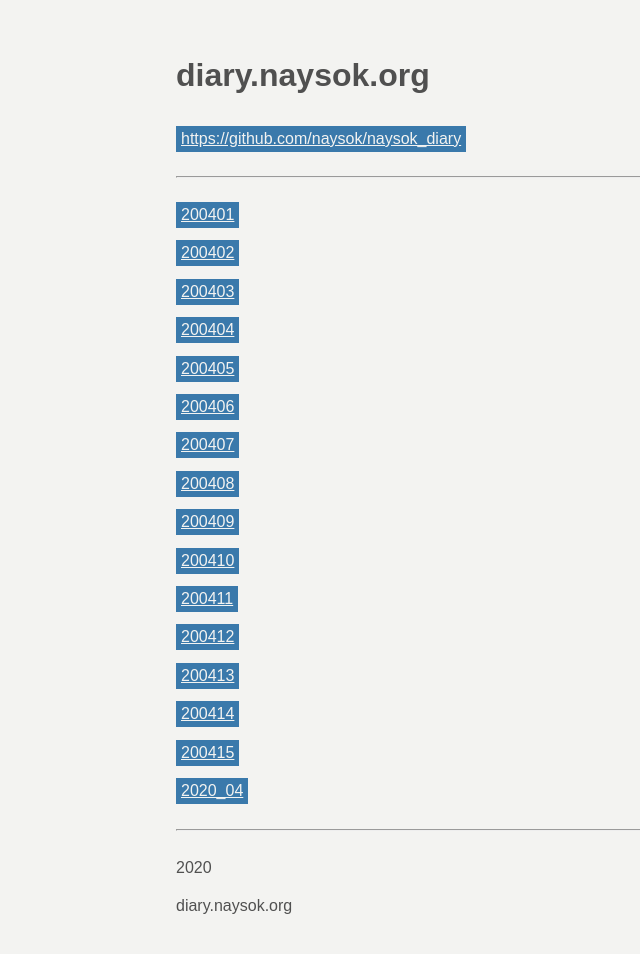
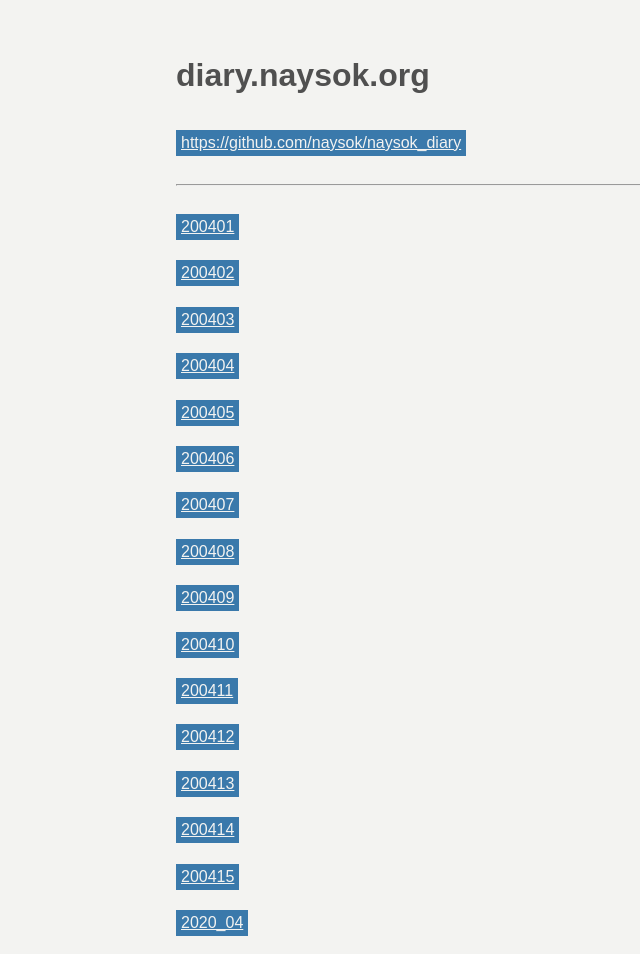
Before and after one commit to naysok/naysok_diary, a PHP site: page /index.php in a window 1280 px wide. Shown: the top 954 px of the page, without its empty margins (16-656 px from the left). Before the commit the page ends 914 px from the top, so only its background shows below. Run offline with PHP 8.4, Linux system fonts and the light colour scheme.

Commit message:
[update] fix p line-height

```diff
--- a/css/main.css
+++ b/css/main.css
@@ -43,7 +43,7 @@ p {
 .header p,
 .url p,
 .footer p {
-  line-height: 240%;
+  line-height: 290%;
   font-size: 16px;
   padding-top: 0px;
   padding-bottom: 0px;
```
